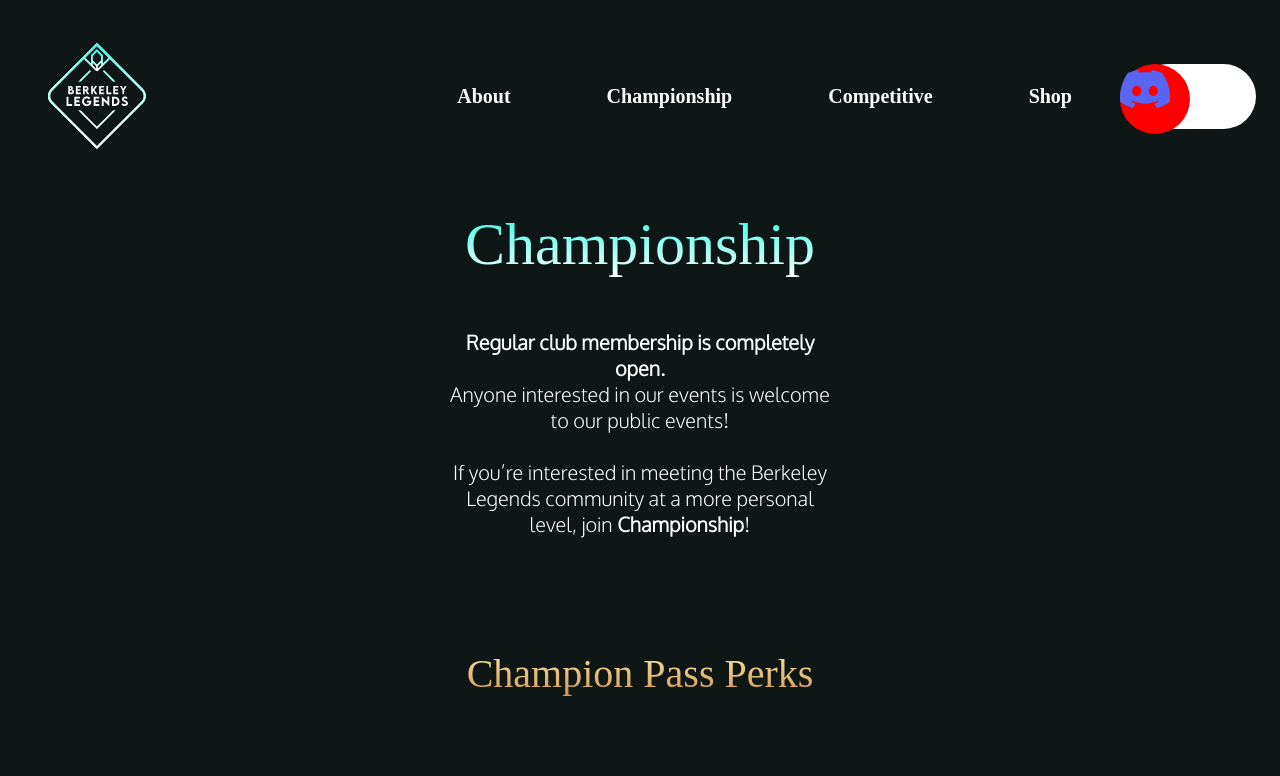
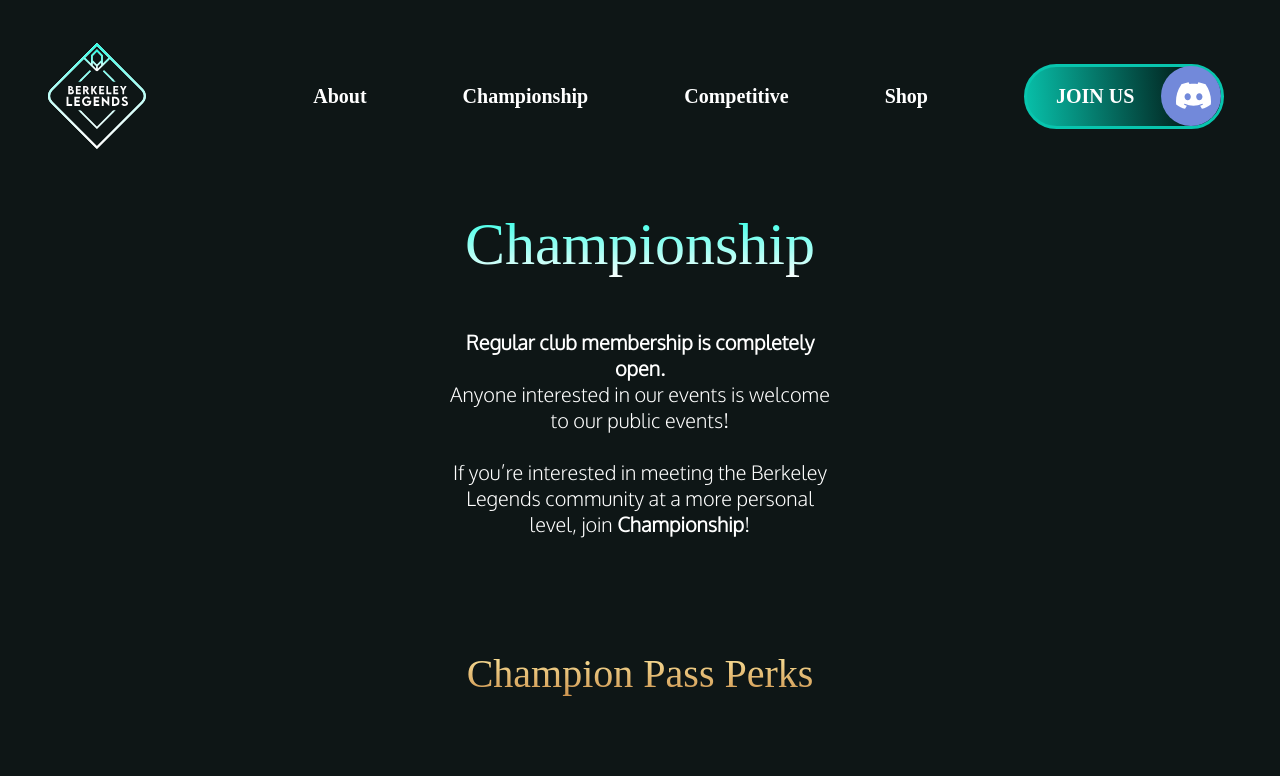
Before and after one commit to LegendsOfBerkeley/website-v2, a React (Create React App) app in the folder client/: page / in a window 1280 px wide. Shown: the top 776 px of the page. Built offline with nearby package versions, Linux system fonts and the light colour scheme.

Commit message:
navbar button

```diff
--- a/client/src/navbar/Nav.css
+++ b/client/src/navbar/Nav.css
@@ -32,24 +32,47 @@
     width: auto;
 }
 
-.longCircle {
-    background: white;
-    width: 120px;
+.btnNav {
+    stroke-width: 2;
+    width: 200px;
     height: 65px;
     border-radius: 100px;
-    margin: 0 1em;
+    border: 3px solid rgb(8,197,174);;
+    background-color: transparent;
+    background-size: 200% 200%;
     position: relative;
     z-index:0;
+    transition: 0.5s;
 }
 
-.rightButton {
+.btn-1-Nav {
+    background-image: linear-gradient(85deg, rgba(8,197,174,1) 0%, rgba(0,0,0,1) 50%, rgba(8,197,174,1) 100%);
+}
+
+.btnNav:hover {
+    background-position: right center;
+}
+
+.joinus {
+    font-family: LEMON MILK Light;
+    font-size: 20px;
+    color: #fff;
+    position: absolute;
+    align-items: center;
+    text-decoration: none;
+    padding: 0 2rem;
+    display: flex;
+    cursor: pointer;
+    z-index: 2;
 }
 
 .discord {
     position:absolute;
     z-index: 2;
-    width: 50px;
-    height: 50px;
+    width: 35px;
+    height: 35px;
+    left: 143px;
+    top: -18px;
 }
 
 .discord svg path{
@@ -59,14 +82,16 @@
 .discordBG {
     position: absolute;
     z-index: 1;
-    background: red;
+    background: #7289da;
     padding: 10px;
-    width: 50px;
-    height: 50px;
+    width: 40px;
+    height: 40px;
+    left: 128px;
+    top: -30px;
     border-radius: 50%;
 }
 
 .centerDiscordLogo {
     margin: 0 auto;
-    position: relative;
+    position: absolute;
 }
--- a/client/src/navbar/Nav.js
+++ b/client/src/navbar/Nav.js
@@ -1,7 +1,7 @@
 import React from 'react';
 import homeLogo from '../images/homeLogo.svg';
 import './Nav.css';
-import discord from '../images/Discord-Purple.svg'
+import discord from '../images/Discord-Logo-White.svg'
 
 function NavItem(props) {
     return (
@@ -11,12 +11,14 @@ function NavItem(props) {
 
 function NavItemIcon() {
     return (
-        <div className="rightButton">
-            <div className="centerDiscordLogo">
-                <img src={discord} className="discord"></img>
-                <div className="discordBG"></div>
-            </div>
-            <div className="longCircle"></div>
+        <div className="navbar-item">
+            <h1 className="joinus">JOIN US</h1>
+            <button className="btnNav btn-1-Nav">
+                <div className="centerDiscordLogo">
+                    <img src={discord} className="discord"></img>
+                    <div className="discordBG"></div>
+                </div>
+            </button>
         </div>
     )
 }
```
Also changed, not shown: client/src/images/Discord-Logo-White.svg (added).
